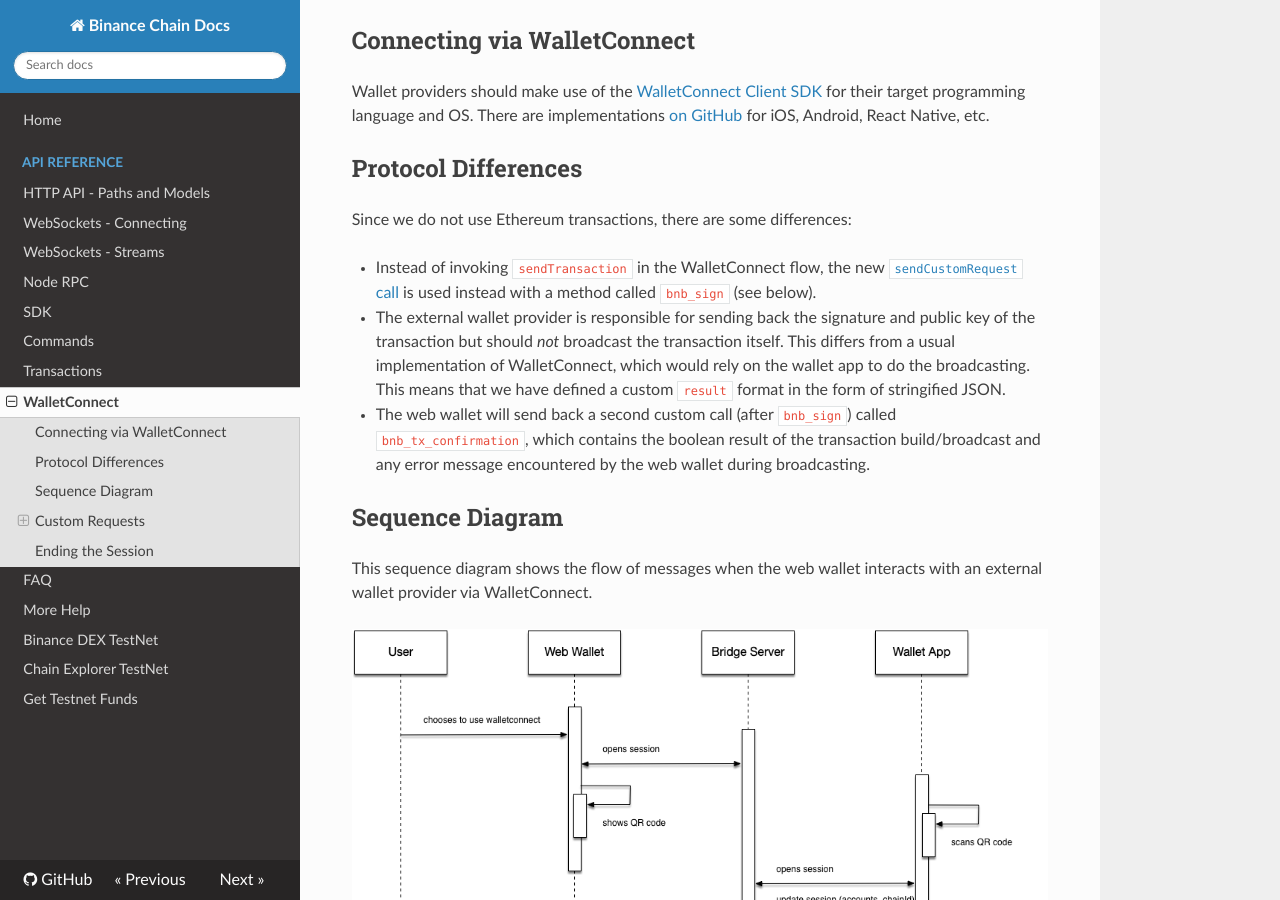
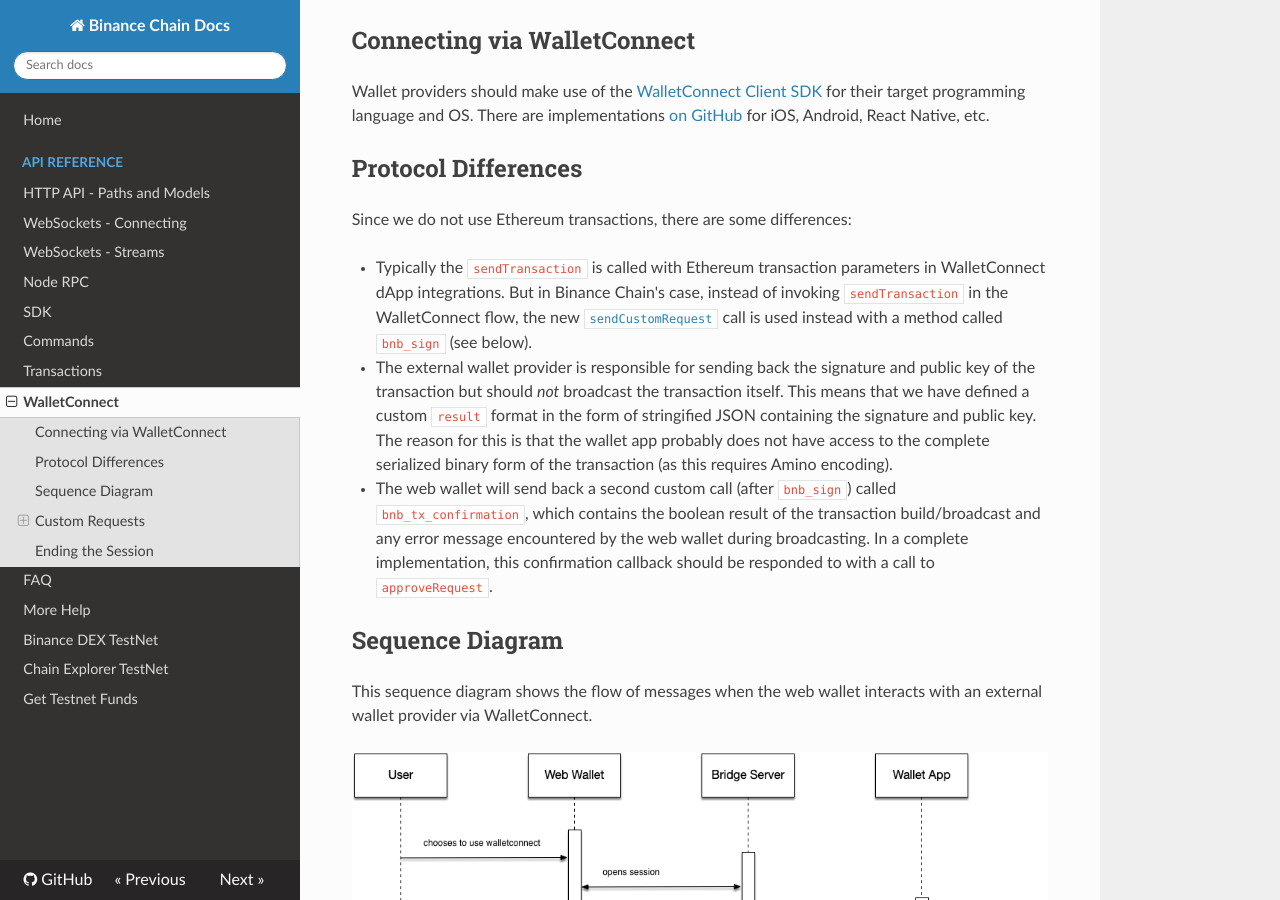
Before and after one commit to yash-sharma1/docs-site, an MkDocs documentation site: the page built from docs/walletconnect.md, in a window 1280 px wide and 900 px high, scrolled down 355 px. Built offline with MkDocs 1.6.1, drawn with Linux system fonts in a browser that asks for light colours; nearby versions of some CDN libraries.

Commit message:
WalletConnect update

```diff
--- a/docs/walletconnect.md
+++ b/docs/walletconnect.md
@@ -14,11 +14,11 @@
 
 Since we do not use Ethereum transactions, there are some differences:
 
-* Instead of invoking `sendTransaction` in the WalletConnect flow, the new [`sendCustomRequest` call](https://docs.walletconnect.org/client-sdk#send-custom-request) is used instead with a method called `bnb_sign` (see below).
+* Typically the `sendTransaction` is called with Ethereum transaction parameters in WalletConnect dApp integrations. But in Binance Chain's case, instead of invoking `sendTransaction` in the WalletConnect flow, the new [`sendCustomRequest`](https://docs.walletconnect.org/client-sdk#send-custom-request) call is used instead with a method called `bnb_sign` (see below).
 
-* The external wallet provider is responsible for sending back the signature and public key of the transaction but should _not_ broadcast the transaction itself. This differs from a usual implementation of WalletConnect, which would rely on the wallet app to do the broadcasting. This means that we have defined a custom `result` format in the form of stringified JSON.
+* The external wallet provider is responsible for sending back the signature and public key of the transaction but should _not_ broadcast the transaction itself. This means that we have defined a custom `result` format in the form of stringified JSON containing the signature and public key. The reason for this is that the wallet app probably does not have access to the complete serialized binary form of the transaction (as this requires Amino encoding).
 
-* The web wallet will send back a second custom call (after `bnb_sign`) called `bnb_tx_confirmation`, which contains the boolean result of the transaction build/broadcast and any error message encountered by the web wallet during broadcasting.
+* The web wallet will send back a second custom call (after `bnb_sign`) called `bnb_tx_confirmation`, which contains the boolean result of the transaction build/broadcast and any error message encountered by the web wallet during broadcasting. In a complete implementation, this confirmation callback should be responded to with a call to `approveRequest`.
 
 ## Sequence Diagram
 
```
